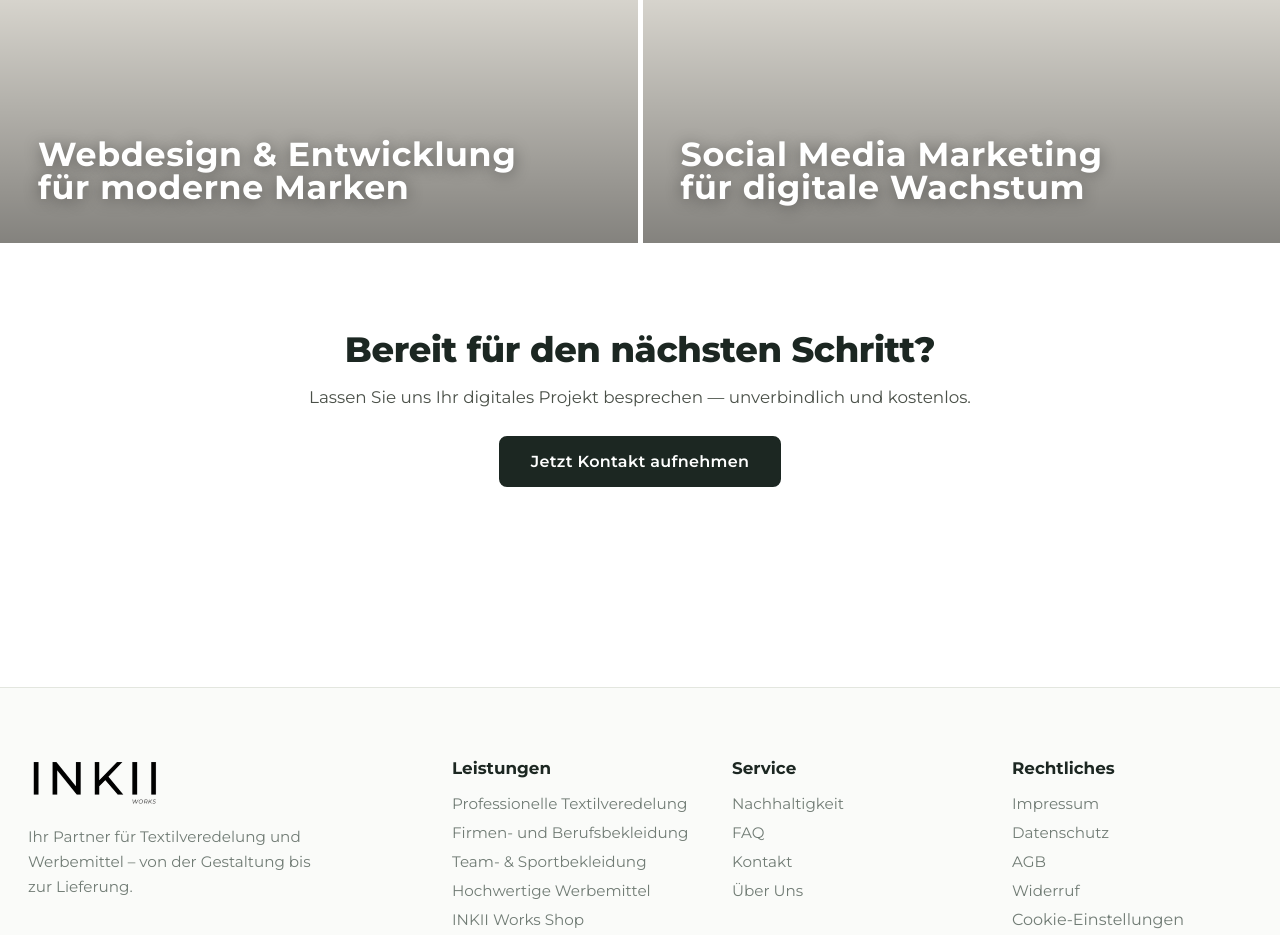
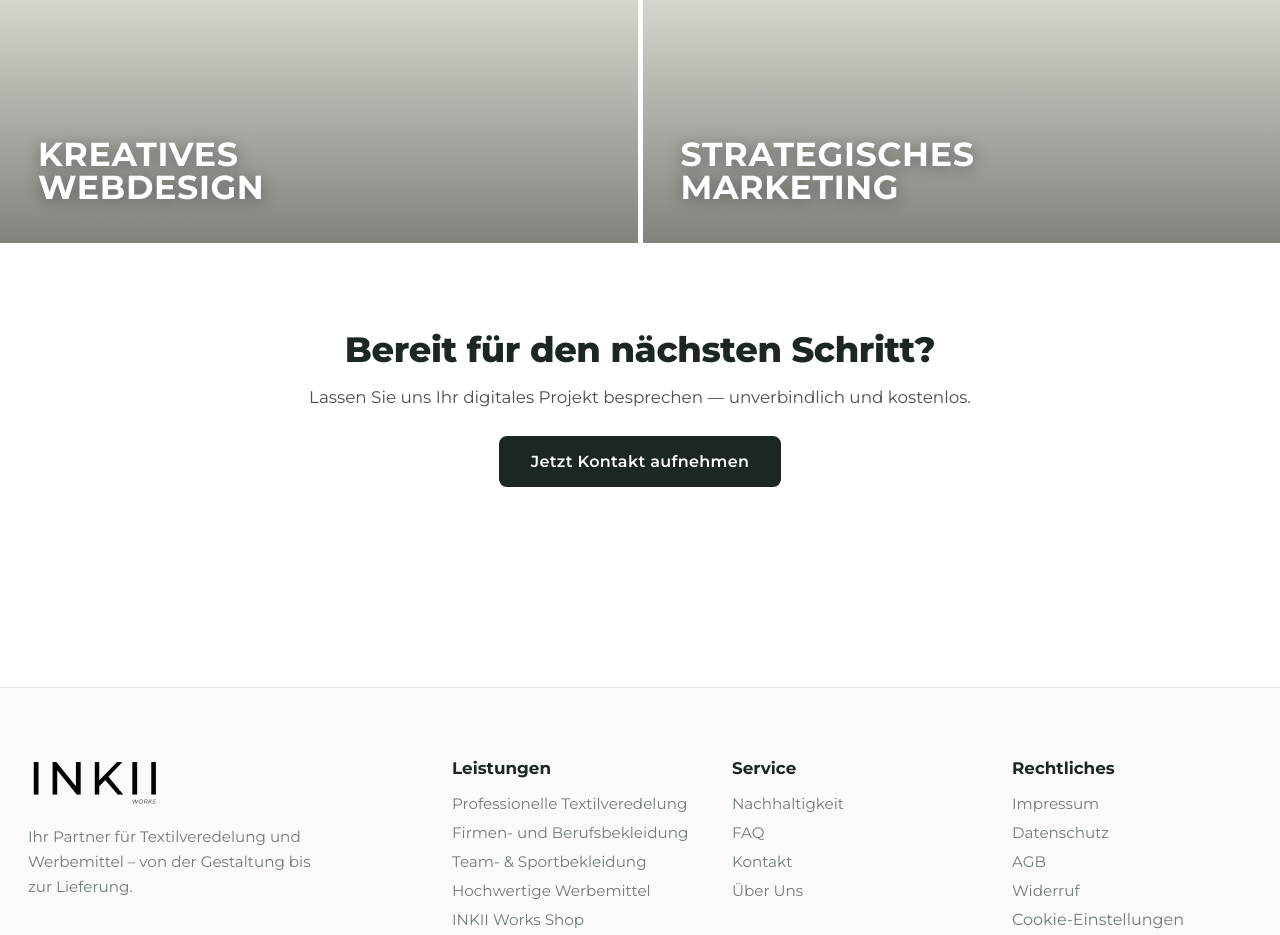
Before and after one commit to buse191213-cmd/inkii, a Next.js app: page /inkii-marketing in a window 1280 px wide. Shown: the part 1200-2135 px from the top of the page. Built offline with nearby package versions, Linux system fonts and the light colour scheme; no server answers; the database is empty.

Commit message:
inkii-marketing tiles: 2-line BIG CAPS labels matching INKII WORKS style

```diff
--- a/src/app/inkii-marketing/page.tsx
+++ b/src/app/inkii-marketing/page.tsx
@@ -76,23 +76,25 @@ export default async function InkiiMarketingPage() {
         <Link href="/webdesign" className="home-tile">
           <div className="home-tile-img">
             {tileWeb && (
-              <Image src={tileWeb} alt={t.services[0].title} fill sizes="(max-width: 768px) 100vw, 50vw" style={{ objectFit: "cover" }} />
+              <Image src={tileWeb} alt={t.tileWebL2} fill sizes="(max-width: 768px) 100vw, 50vw" style={{ objectFit: "cover" }} />
             )}
           </div>
           <div className="home-tile-label">
-            {t.services[0].title}
-            {t.services[0].sub && <><br />{t.services[0].sub}</>}
+            {t.tileWebL1}
+            <br />
+            {t.tileWebL2}
           </div>
         </Link>
         <Link href="/marketing" className="home-tile">
           <div className="home-tile-img">
             {tileMkt && (
-              <Image src={tileMkt} alt={t.services[1].title} fill sizes="(max-width: 768px) 100vw, 50vw" style={{ objectFit: "cover" }} />
+              <Image src={tileMkt} alt={t.tileMktL2} fill sizes="(max-width: 768px) 100vw, 50vw" style={{ objectFit: "cover" }} />
             )}
           </div>
           <div className="home-tile-label">
-            {t.services[1].title}
-            {t.services[1].sub && <><br />{t.services[1].sub}</>}
+            {t.tileMktL1}
+            <br />
+            {t.tileMktL2}
           </div>
         </Link>
       </section>
--- a/src/dictionaries/de.ts
+++ b/src/dictionaries/de.ts
@@ -3,6 +3,10 @@ import type { Dictionary } from "./types";
 const de: Dictionary = {
   inkiiMarketing: {
     tagline: "Digital wachsen mit Strategie",
+    tileWebL1: "KREATIVES",
+    tileWebL2: "WEBDESIGN",
+    tileMktL1: "STRATEGISCHES",
+    tileMktL2: "MARKETING",
     h1: "Wir machen Marken sichtbar",
     intro: "Webdesign, Online-Marketing und digitale Lösungen für Unternehmen, die mehr wollen als nur eine Website.",
     services: [
--- a/src/dictionaries/en.ts
+++ b/src/dictionaries/en.ts
@@ -3,6 +3,10 @@ import type { Dictionary } from "./types";
 const en: Dictionary = {
   inkiiMarketing: {
     tagline: "Grow digitally with strategy",
+    tileWebL1: "CREATIVE",
+    tileWebL2: "WEB DESIGN",
+    tileMktL1: "STRATEGIC",
+    tileMktL2: "MARKETING",
     h1: "We make brands visible",
     intro: "Web design, online marketing and digital solutions for businesses that want more than just a website.",
     services: [
--- a/src/dictionaries/tr.ts
+++ b/src/dictionaries/tr.ts
@@ -3,6 +3,10 @@ import type { Dictionary } from "./types";
 const tr: Dictionary = {
   inkiiMarketing: {
     tagline: "Stratejiyle dijital büyüyün",
+    tileWebL1: "YARATICI",
+    tileWebL2: "WEB TASARIM",
+    tileMktL1: "STRATEJİK",
+    tileMktL2: "PAZARLAMA",
     h1: "Markaları görünür kılıyoruz",
     intro: "Web tasarım, online pazarlama ve dijital çözümler — sadece web sitesinden fazlasını isteyen işletmeler için.",
     services: [
--- a/src/dictionaries/types.ts
+++ b/src/dictionaries/types.ts
@@ -3,6 +3,8 @@
 
 export type Dictionary = {
   inkiiMarketing: {
+    tileWebL1: string; tileWebL2: string;
+    tileMktL1: string; tileMktL2: string;
     tagline: string; h1: string; intro: string;
     services: { title: string; sub?: string; desc: string }[];
     ctaH: string; ctaP: string; ctaBtn: string;
```
